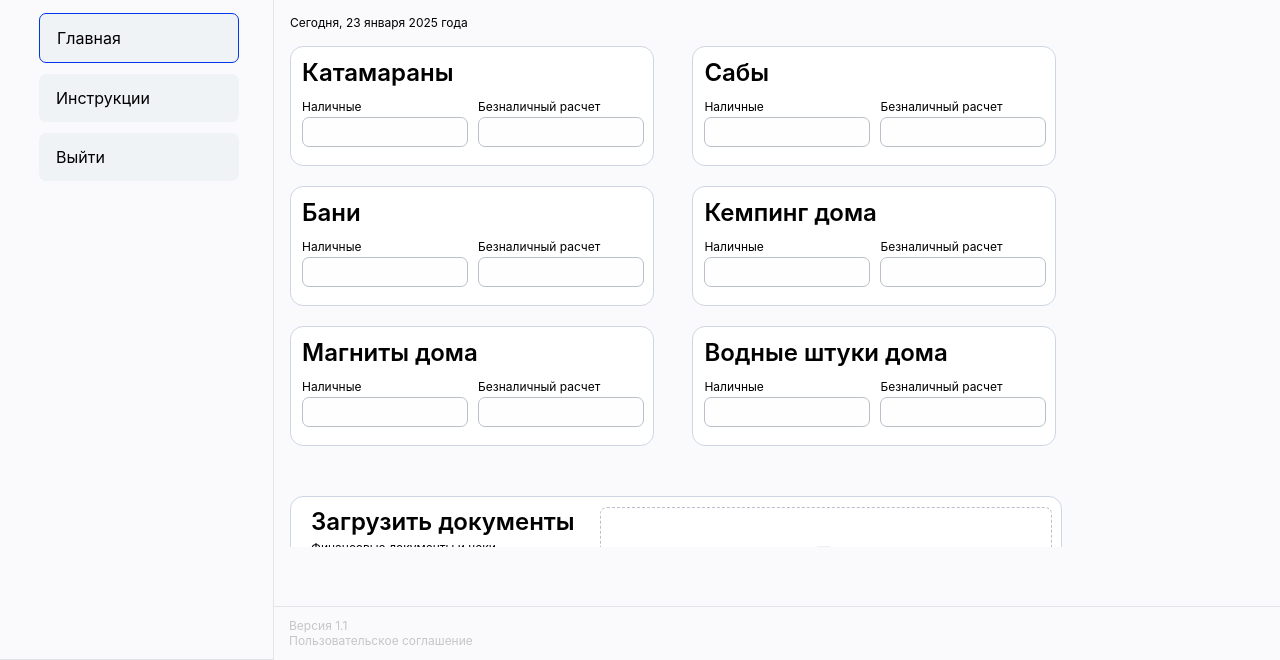
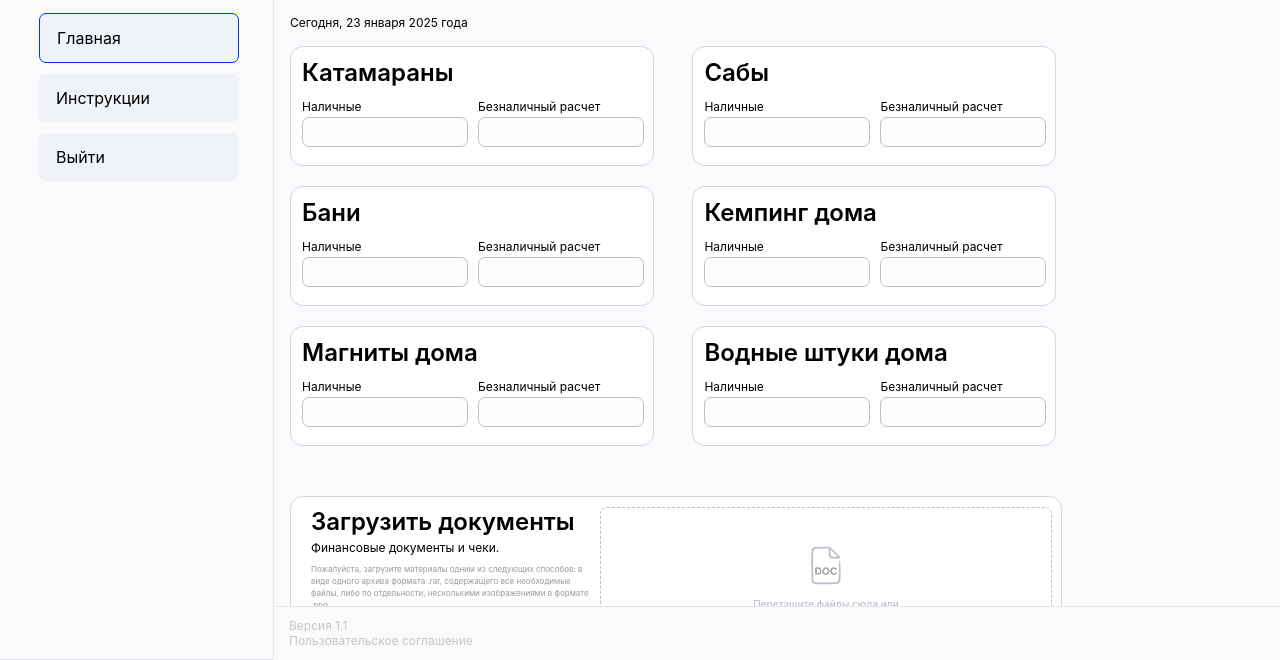
Before and after one commit to unenl1ghtened/OZERA-IS, a plain HTML site: page index.html in a window 1280 px wide. Shown: the part 140-800 px from the top of the page. Drawn offline with Linux system fonts and the light colour scheme.

Commit message:
height: calc(90vh - 188px); to main, not section

```diff
--- a/css/style.css
+++ b/css/style.css
@@ -30,6 +30,8 @@ body {
   flex-grow: 1;
   overflow: hidden;
   position: relative;
+  height: calc(90vh - 188px);
+  overflow-y: auto;
 }
 
 .max-width {
@@ -190,11 +192,6 @@ footer {
 
 .main__container {
   padding: 18px 20px 16px 16px;
-}
-
-.section {
-  height: calc(90vh - 188px);
-  overflow-y: auto;
 }
 
 .section-1__time {
```
